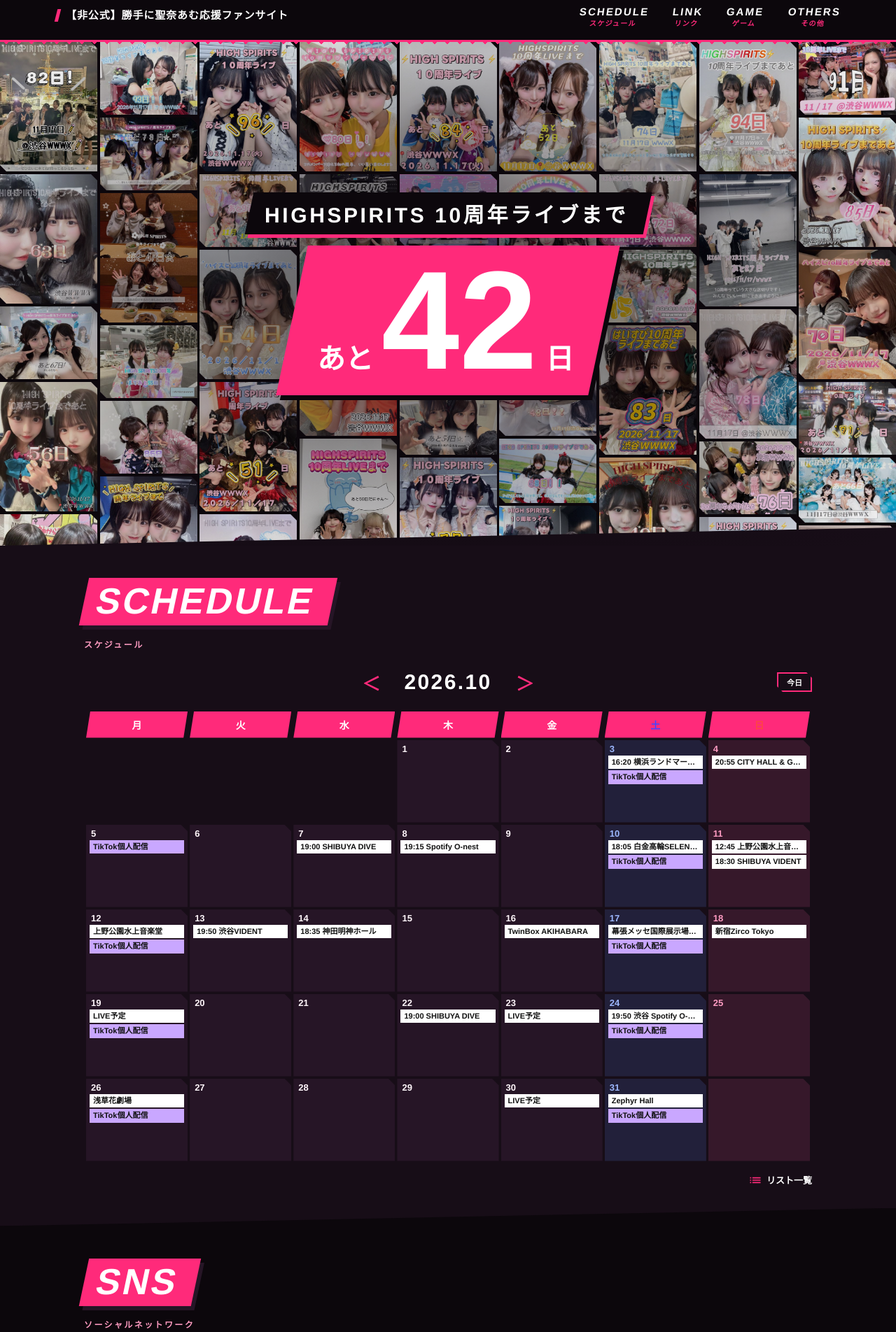
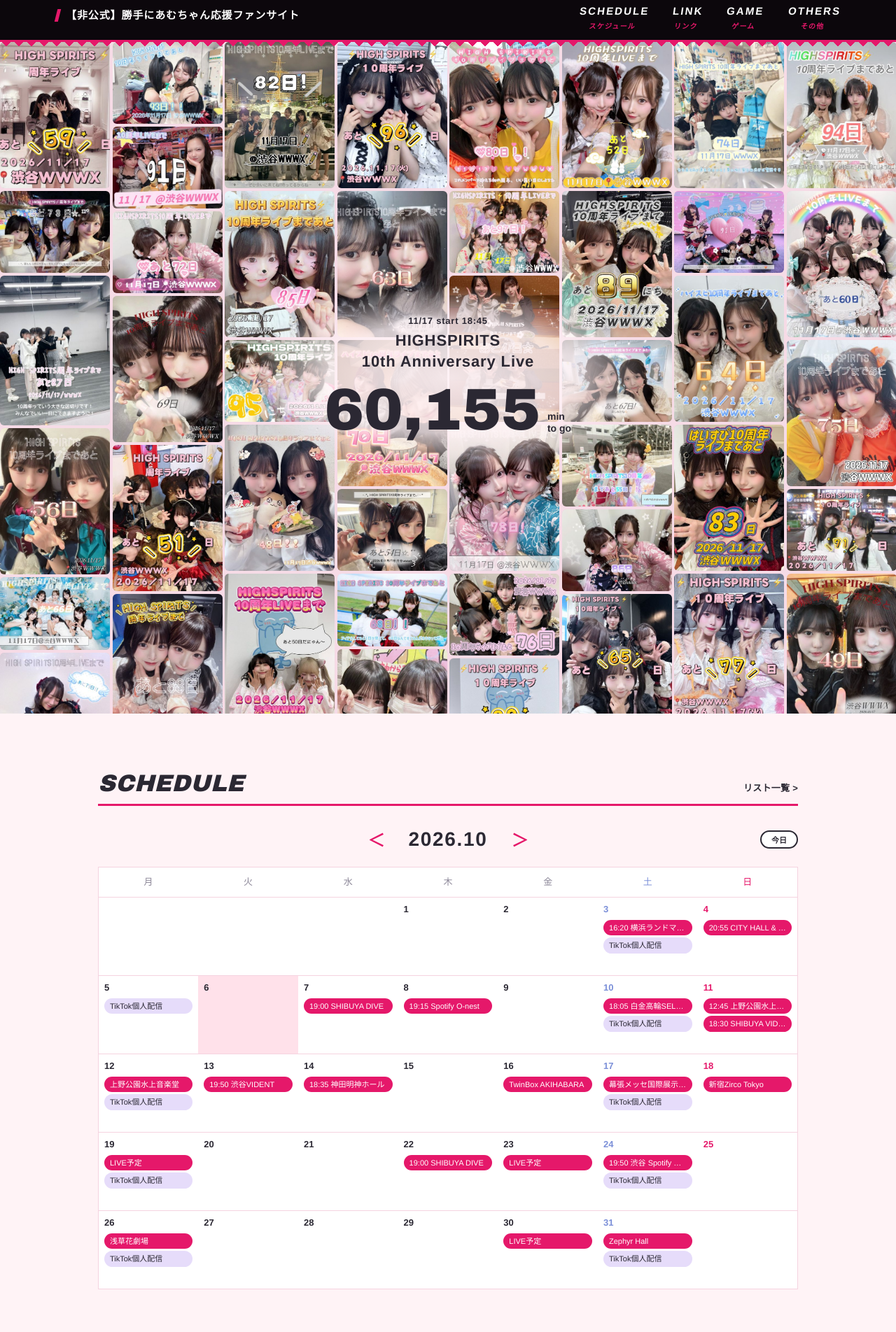
Before and after one commit to amu-fans/amu-fans.github.io, a plain HTML site: page index.html in a window 1280 px wide. Shown: the part 12-1916 px from the top of the page at 70% size. Drawn offline with Linux system fonts and the light colour scheme.

Commit message:
Add files via upload

```diff
--- a/header.html
+++ b/header.html
@@ -1,6 +1,6 @@
 <!-- ヘッダー -->
 <header class="header" id="header">
-  <a href="index.html" class="site-logo" id="siteLogo">【非公式】勝手に聖奈あむ応援ファンサイト</a>
+  <a href="index.html" class="site-logo" id="siteLogo">【非公式】勝手にあむちゃん応援ファンサイト</a>
   <div class="hamburger" id="hamburger"><span></span><span></span><span></span></div>
 </header>
 
@@ -15,7 +15,7 @@
   <div class="nav-note">
     <p>※当サイトはファンの運営する非公式ファンサイトであり、<br>所属事務所・公式運営元とは一切関係ありません。</p>
     <p style="margin-top:8px">※サイト内に掲載している名称、スケジュール情報等の権利は<br>各権利所有者に帰属します。</p>
-    <p style="margin-top:12px;font-size:10px">&copy; 2026 勝手に聖奈あむ応援ファンサイト</p>
+    <p style="margin-top:12px;font-size:10px">&copy; 2026 勝手にあむちゃん応援ファンサイト</p>
   </div>
 </nav>
 
@@ -23,5 +23,5 @@
 <footer id="sharedFooter" class="site-footer">
   <p>※当サイトはファンの運営する非公式ファンサイトであり、<br>所属事務所・公式運営元とは一切関係ありません。</p>
   <p>※サイト内に掲載している名称、スケジュール情報等の権利は<br>各権利所有者に帰属します。</p>
-  <p class="copy">&copy; 2026 勝手に聖奈あむ応援ファンサイト</p>
+  <p class="copy">&copy; 2026 勝手にあむちゃん応援ファンサイト</p>
 </footer>
--- a/index.html
+++ b/index.html
@@ -8,7 +8,6 @@
 <script src="countdown/list.js"></script>
 
 <style>
-
 :root{--main-pink:#ff2a7a;--text-black:#111111;--bg-white:#ffffff;--pk:#ff2a7a;--pk2:#ff9cc2;--k:#0c070c;--k2:#170d17;--k3:#261526;--wh:#fff6fa;--mu:#bba6b4;--ln:#4a2540;--lv:#c9a7ff}
 *{margin:0;padding:0;box-sizing:border-box}
 body{font-family:'Helvetica Neue',Arial,'Hiragino Kaku Gothic ProN','Hiragino Sans',Meiryo,sans-serif;-webkit-font-smoothing:antialiased}
@@ -57,65 +56,76 @@ body{font-family:'Helvetica Neue',Arial,'Hiragino Kaku Gothic ProN','Hiragino Sa
 .nav-list span{font-size:10px;letter-spacing:.12em;margin-top:0}
 .nav-list a:hover span{color:#fff}
 }
-
-body{background:var(--k);color:var(--wh);overflow-x:hidden}
+/* ===== 桜色テーマ上書き ===== */
+:root{--main-pink:#e5186a;--pk:#e5186a;--pk2:#ff7aa8;--sk:#fff3f6;--sk2:#ffe1ea;--line:#f5d3e0;--ink:#2b2833;--mute:#8c8798}
+body{color:var(--ink);background:var(--sk);font-family:'Helvetica Neue',Arial,'Hiragino Kaku Gothic ProN','Hiragino Sans','Yu Gothic UI','Yu Gothic',Meiryo,sans-serif}
+.header:after{top:calc(100% + 3px)}
+.site-footer{position:relative;background:var(--k);color:#fff;border-top:3px solid var(--pk)}
+.site-footer:before{content:"";position:absolute;left:0;right:0;bottom:calc(100% + 3px);height:9px;pointer-events:none;background:linear-gradient(45deg,var(--pk) 25%,transparent 25%) -9px 0,linear-gradient(315deg,var(--pk) 25%,transparent 25%) -9px 0;background-size:18px 9px}
+.site-footer .copy{color:var(--pk2)}
+.modal-overlay{background:rgba(12,7,12,.6)}
+.modal-content{background:#fff;color:var(--ink);border:0;border-top:6px solid var(--pk);box-shadow:8px 8px 0 var(--k);clip-path:none}
+.modal-close-btn{color:var(--ink)}
+.modal-title{color:var(--ink);border-bottom:2px solid var(--pk)}
+.modal-label{color:var(--pk)}
+.modal-text{color:var(--ink)}
+.modal-text a{color:var(--pk)}
+body{line-height:1.7;overflow-x:hidden}
 main{display:block}
-#loading{position:fixed;inset:0;background:var(--k);display:flex;justify-content:center;align-items:center;z-index:9999;overflow:hidden;transition:transform .8s cubic-bezier(.8,0,.2,1)}
-#loading:before{content:"";position:absolute;inset:-10%;background:linear-gradient(115deg,transparent 38%,var(--pk) 38% 64%,transparent 64%)}
+#loading{position:fixed;inset:0;background:var(--pk);display:flex;justify-content:center;align-items:center;z-index:9999;overflow:hidden;transition:transform .8s cubic-bezier(.8,0,.2,1)}
 #loading.loaded{transform:translateY(-100%)}
-.loading-logo{position:relative;color:#fff;font-size:clamp(44px,12vw,78px);font-weight:900;text-align:center;line-height:1.15;letter-spacing:.08em;text-shadow:4px 4px 0 var(--k);animation:pulse 1.5s infinite}
+.loading-logo{color:#fff;font-size:clamp(44px,12vw,78px);font-weight:900;font-style:italic;text-align:center;line-height:1.15;letter-spacing:.08em;animation:pulse 1.5s infinite}
 .loading-logo-en{display:block;font-size:clamp(14px,3.6vw,22px);letter-spacing:.4em;margin-top:6px}
-@keyframes pulse{0%,100%{opacity:.55}50%{opacity:1}}
+@keyframes pulse{0%,100%{opacity:.6}50%{opacity:1}}
 .hero{--hh:64px;position:relative;padding-top:var(--hh)}
 @media(min-width:900px){.hero{--hh:72px}}
 .hero-box{position:relative;max-width:1280px;margin:0 auto}
-.cd-stack{position:relative;overflow:hidden;width:100%;height:calc(100vh - var(--hh));height:calc(100svh - var(--hh));background:var(--k)}
-@media(min-width:900px){.cd-stack{height:auto;aspect-ratio:16/9}}
-.cd-slot{position:absolute;display:block;overflow:hidden;background:var(--k3);clip-path:polygon(0 0,calc(100% - 9px) 0,100% 9px,100% 100%,9px 100%,0 calc(100% - 9px))}
+.cd-stack{position:relative;overflow:hidden;width:100%;height:calc(100vh - var(--hh));height:calc(100svh - var(--hh));background:#f6dbe6}
+@media(min-width:900px){.cd-stack{height:auto;aspect-ratio:4/3}}
+.cd-slot{position:absolute;display:block;overflow:hidden;background:#ecc9d9;border-radius:6px}
 .cd-slot img{position:absolute;inset:0;width:100%;height:100%;object-fit:cover;opacity:1;transition:opacity .8s ease}
 .cd-slot img.in{opacity:0}
 .cd-slot:not([href]){cursor:default}
-.hero-over{position:absolute;inset:0;z-index:2;display:flex;flex-direction:column;align-items:center;justify-content:center;text-align:center;pointer-events:none;background:radial-gradient(ellipse at center,rgba(12,7,12,.72),rgba(12,7,12,.2) 68%,transparent)}
-.hero-line{display:inline-block;background:var(--k);color:#fff;font-weight:900;font-size:clamp(15px,4vw,30px);letter-spacing:.12em;padding:8px 28px 8px 22px;transform:skewX(-12deg);box-shadow:5px 5px 0 var(--pk)}
-.hero-line span{display:inline-block;transform:skewX(12deg)}
-.countdown-wrapper{display:inline-block;margin-top:16px;padding:2px 44px 2px 36px;background:var(--pk);transform:skewX(-12deg);box-shadow:7px 7px 0 var(--k)}
-.countdown-text{display:flex;align-items:baseline;gap:8px;color:#fff;font-weight:900;transform:skewX(12deg)}
-.countdown-prefix,.countdown-suffix{font-size:clamp(20px,5vw,40px)}
-.countdown-number{font-size:clamp(84px,22vw,200px);line-height:1.05;padding:0 4px}
-.section-wrapper{padding:72px max(20px,calc((100% - 1040px)/2)) 56px;background:var(--k2);clip-path:polygon(0 26px,100% 0,100% 100%,0 100%);margin-top:-26px}
-#sns{background:var(--k)}
-.section-title{display:inline-block;padding:0 26px 0 18px;font-size:clamp(34px,7vw,52px);font-weight:900;line-height:1.3;letter-spacing:.06em;color:#fff;background:var(--pk);transform:skewX(-12deg);box-shadow:6px 6px 0 var(--k3);margin-bottom:8px}
-.section-subtitle{display:block;font-size:12px;font-weight:900;letter-spacing:.2em;color:var(--pk2);margin:10px 0 24px}
+.hero-over{position:absolute;inset:0;z-index:2;display:flex;align-items:center;justify-content:center;pointer-events:none}
+.hero-text{display:block;width:min(90%,580px);text-align:center;padding:40px 24px;color:var(--ink);text-decoration:none;background:radial-gradient(ellipse closest-side,rgba(255,243,246,.94),rgba(255,243,246,.8) 60%,rgba(255,243,246,0))}
+.hero-text[href]{pointer-events:auto;cursor:pointer}
+.cd-date{font-size:13px;font-weight:700;letter-spacing:.06em}
+.cd-title{font-size:clamp(17px,3.2vw,22px);font-weight:800;letter-spacing:.04em;line-height:1.35;margin:2px 0 8px}
+.cd-num{display:flex;justify-content:center;align-items:flex-end;gap:10px}
+.cd-num b{font-family:"Arial Black","Helvetica Neue",Arial,sans-serif;font-size:clamp(50px,11vw,84px);font-weight:900;font-variant-numeric:tabular-nums;line-height:1.1}
+.cd-unit{font-size:14px;font-weight:800;line-height:1.2;text-align:left;padding-bottom:clamp(5px,1.1vw,11px)}
+.section-wrapper{padding:80px max(20px,calc((100% - 1000px)/2)) 90px}
+#sns{background:#fff;border-top:1px solid var(--line)}
+.sec-head{display:flex;justify-content:space-between;align-items:baseline;border-bottom:3px solid var(--pk);padding-bottom:8px;margin-bottom:24px}
+.section-title{font-family:"Arial Black","Helvetica Neue",Arial,sans-serif;font-style:italic;font-weight:900;font-size:34px;letter-spacing:.01em;line-height:1.2;color:var(--ink)}
+.list-schedule-link{font-family:'Hiragino Sans','Hiragino Kaku Gothic ProN','Yu Gothic UI','Yu Gothic',Meiryo,sans-serif;font-size:13px;font-weight:600;letter-spacing:.02em;color:var(--ink);text-decoration:none}
+.list-schedule-link:hover{color:var(--pk)}
 .calendar-header{display:flex;justify-content:center;align-items:center;gap:20px;margin-bottom:16px;position:relative}
-.calendar-year-month{font-size:30px;font-weight:900;letter-spacing:.08em;color:#fff}
-.calendar-nav-btn{background:none;border:none;font-size:26px;color:var(--pk);cursor:pointer;font-weight:900;padding:4px 14px}
-.calendar-nav-btn:hover{color:#fff}
-.calendar-today-btn{position:absolute;right:0;background:none;color:#fff;border:2px solid var(--pk);padding:4px 12px;font-size:11px;font-weight:900;cursor:pointer;clip-path:polygon(0 0,calc(100% - 8px) 0,100% 8px,100% 100%,8px 100%,0 calc(100% - 8px))}
-.calendar-today-btn:hover{background:var(--pk)}
-.calendar-container{width:100%;border-collapse:separate;border-spacing:3px;table-layout:fixed;text-align:center}
-.calendar-container th{padding:9px 0;font-size:12px;font-weight:900;color:#fff;background:var(--pk);clip-path:polygon(6px 0,100% 0,calc(100% - 6px) 100%,0 100%)}
-.calendar-container td{height:88px;vertical-align:top;padding:3px;font-size:12px;font-weight:700;color:var(--wh);background:var(--k3);clip-path:polygon(0 0,calc(100% - 10px) 0,100% 10px,100% 100%,0 100%)}
-.calendar-container td:empty{background:transparent}
-.calendar-container td:nth-child(6){background:#22203a}
-.calendar-container td:nth-child(7),.calendar-container td.is-holiday{background:#36182a}
-.date-num{text-align:left;padding-left:2px;margin-bottom:2px;color:var(--wh)}
-.calendar-container td:nth-child(6) .date-num{color:#9db8ff}
-.calendar-container td:nth-child(7) .date-num,.calendar-container td.is-holiday .date-num{color:var(--pk2)}
-.event-item{display:block;font-size:8px;padding:2px 3px;margin-bottom:2px;text-align:left;line-height:1.25;white-space:nowrap;overflow:hidden;text-overflow:ellipsis;cursor:pointer;font-weight:900;text-decoration:none}
-.event-item:active{transform:scale(.95)}
-.event-item.cat-anniv{background:var(--pk);color:#fff}
-.event-item.cat-live{background:#fff;color:#111}
-.event-item.cat-tiktok{background:var(--lv);color:#111}
-.list-schedule-link{display:flex;justify-content:flex-end;align-items:center;gap:6px;margin-top:14px;color:#fff;text-decoration:none;font-size:13px;font-weight:900}
-.list-schedule-link svg{width:20px;height:20px;fill:var(--pk)}
-.list-schedule-link:hover{color:var(--pk2)}
+.calendar-year-month{font-size:28px;font-weight:800;letter-spacing:.06em}
+.calendar-nav-btn{background:none;border:none;font-size:24px;color:var(--pk);cursor:pointer;font-weight:900;padding:4px 14px}
+.calendar-nav-btn:hover{color:var(--ink)}
+.calendar-today-btn{position:absolute;right:0;background:#fff;color:var(--ink);border:2px solid var(--ink);border-radius:999px;padding:3px 14px;font-size:11px;font-weight:800;cursor:pointer}
+.calendar-today-btn:hover{background:var(--pk);color:#fff;border-color:var(--pk)}
+.calendar-container{width:100%;border-collapse:collapse;table-layout:fixed;text-align:center;background:#fff;border:1px solid var(--line)}
+.calendar-container th{padding:10px 0;font-size:12px;font-weight:500;color:var(--mute);border-bottom:1px solid var(--line)}
+.calendar-container th.sa{color:#7b8fd8}.calendar-container th.su{color:var(--pk)}
+.calendar-container td{height:88px;vertical-align:top;padding:5px;font-size:12px;border-bottom:1px solid var(--line);color:var(--ink)}
+.calendar-container td.today{background:var(--sk2)}
+.date-num{text-align:left;font-weight:700;margin-bottom:2px}
+.calendar-container td:nth-child(6) .date-num{color:#7b8fd8}
+.calendar-container td:nth-child(7) .date-num{color:var(--pk)}
+.event-item{display:block;margin-top:3px;font-size:10px;padding:1px 8px;border-radius:99px;white-space:nowrap;overflow:hidden;text-overflow:ellipsis;text-align:left;cursor:pointer;text-decoration:none}
+.event-item:active{transform:scale(.96)}
+.event-item.cat-live{background:var(--pk);color:#fff}
+.event-item.cat-tiktok{background:#e6dcfa;color:var(--ink)}
+.event-item.cat-anniv{background:#fff;color:var(--pk);border:1.5px solid var(--pk)}
 .sns-group{margin-bottom:30px}
-.sns-group-title{font-size:18px;font-weight:900;color:#fff;margin-bottom:14px;padding-left:12px;border-left:5px solid var(--pk);line-height:1.1}
+.sns-group-title{font-size:16px;font-weight:800;color:var(--ink);margin-bottom:14px;padding-left:10px;border-left:4px solid var(--pk);line-height:1.1}
 .social-icons-wrapper{display:flex;flex-wrap:wrap;gap:18px}
-.social-icon{width:52px;height:52px;display:flex;justify-content:center;align-items:center;color:#fff;border:2px solid var(--pk);border-radius:50%;text-decoration:none;transition:background .2s,transform .2s}
-.social-icon:hover{background:var(--pk);transform:translateY(-3px)}
+.social-icon{width:52px;height:52px;display:flex;justify-content:center;align-items:center;color:var(--ink);background:#fff;border:2px solid var(--pk);border-radius:50%;text-decoration:none;transition:background .2s,color .2s,transform .2s}
+.social-icon:hover{background:var(--pk);color:#fff;transform:translateY(-3px)}
 .social-icon svg{width:24px;height:24px;fill:currentColor}
-@media(min-width:900px){.calendar-container td{height:118px;padding:5px;font-size:13px}.event-item{font-size:11px;padding:3px 5px}.calendar-container th{font-size:14px}}
+@media(min-width:900px){.calendar-container td{height:112px;padding:6px 8px;font-size:13px}.event-item{font-size:11px;padding:2px 8px}.calendar-container th{font-size:13px}}
 @media(prefers-reduced-motion:reduce){#loading{transition:none}.loading-logo{animation:none}}
 
 </style>
@@ -138,14 +148,11 @@ main{display:block}
       <div class="hero-box">
         <div class="cd-stack" id="cdStack"></div>
         <div class="hero-over">
-          <p class="hero-line"><span>HIGHSPIRITS 10周年ライブまで</span></p>
-          <div class="countdown-wrapper" id="crayonCountdown">
-            <div class="countdown-text">
-              <span class="countdown-prefix">あと</span>
-              <span class="countdown-number" id="crayonDays">--</span>
-              <span class="countdown-suffix">日</span>
-            </div>
-          </div>
+          <a class="hero-text" id="cdTextLink">
+            <p class="cd-date">11/17 start 18:45</p>
+            <p class="cd-title">HIGHSPIRITS<br>10th Anniversary Live</p>
+            <div class="cd-num" id="crayonCountdown"><b id="crayonDays">--</b><span class="cd-unit">min<br>to go</span></div>
+          </a>
         </div>
       </div>
     </section>
@@ -153,8 +160,7 @@ main{display:block}
 
 <!-- スケジュールセクション -->
     <section id="schedule" class="section-wrapper">
-      <h2 class="section-title">SCHEDULE</h2>
-      <span class="section-subtitle">スケジュール</span>
+      <div class="sec-head"><h2 class="section-title">SCHEDULE</h2><a href="schedule-light.html" class="list-schedule-link">リスト一覧 &gt;</a></div>
 
       <div class="calendar-header">
         <button class="calendar-nav-btn" onclick="prevMonth()">＜</button>
@@ -172,28 +178,19 @@ main{display:block}
             <th>水</th>
             <th>木</th>
             <th>金</th>
-            <th style="color: #4444ff;">土</th>
-            <th style="color: #ff4444;">日</th>
+            <th class="sa">土</th>
+            <th class="su">日</th>
           </tr>
         </thead>
         <tbody id="calendarBody">
           <!-- JSで動的にカレンダー枠を描画 -->
         </tbody>
       </table>
-
-      <!-- リスト一覧への導線 -->
-      <a href="schedule-light.html" class="list-schedule-link">
-        <svg viewBox="0 0 24 24">
-          <path d="M3 13h2v-2H3v2zm0 4h2v-2H3v2zm0-8h2V7H3v2zm4 4h14v-2H7v2zm0 4h14v-2H7v2zM7 7v2h14V7H7z"/>
-        </svg>
-        リスト一覧
-      </a>
     </section>
 
     <!-- SNSセクション -->
     <section id="sns" class="section-wrapper">
-      <h2 class="section-title">SNS</h2>
-      <span class="section-subtitle">ソーシャルネットワーク</span>
+      <div class="sec-head"><h2 class="section-title">SNS</h2></div>
 
       <div class="sns-group">
         <h3 class="sns-group-title">-個人-</h3>
@@ -492,7 +489,8 @@ main{display:block}
             eventsHtml += `<a class="event-item ${catClass}" onclick="openEventDetails(event, '${encodeURIComponent(JSON.stringify(ev))}')">${label}</a>`;
           });
 
-          rowHtml += `<td>
+          const _n = new Date(); const _t = (year === _n.getFullYear() && month === _n.getMonth() && dateCounter === _n.getDate());
+          rowHtml += `<td${_t ? ' class="today"' : ''}>
             <div class="date-num">${dateCounter}</div>
             ${eventsHtml}
           </td>`;
@@ -683,26 +681,18 @@ main{display:block}
   }
 
   function initCrayonCountdown() {
-    const targetDate = new Date(2026, 10, 17, 0, 0, 0).getTime();
-    const daysEl = document.getElementById('crayonDays');
-    const wrapperEl = document.getElementById('crayonCountdown');
-
-    if (!daysEl || !wrapperEl) return;
-
+    const T = new Date('2026-11-17T18:45:00+09:00').getTime();   // 開演 18:45（日本時間）
+    const minEl = document.getElementById('crayonDays');
+    const linkEl = document.getElementById('cdTextLink');
+    if (!minEl || !linkEl) return;
     function update() {
-      const now = new Date().getTime();
-      const distance = targetDate - now;
-
-      if (distance <= 0) {
-        wrapperEl.style.display = 'none';
-        return;
-      }
-      const days = Math.ceil(distance / (1000 * 60 * 60 * 24));
-      daysEl.textContent = days;
+      const m = Math.floor((T - Date.now()) / 60000);
+      if (m < 0) { linkEl.style.display = 'none'; return; }       // 開演後は非表示
+      const t = m.toLocaleString('ja-JP');
+      if (minEl.textContent !== t) minEl.textContent = t;
     }
-
     update();
-    setInterval(update, 1000 * 60 * 60);
+    setInterval(update, 1000);
   }
 
   // ==================================================
@@ -712,6 +702,8 @@ main{display:block}
   //  ・画像は countdown/list.js に ["ファイル名","Xの投稿URL"] で登録（順番は不問）
   // ==================================================
   function renderCountdownStack() {
+    const tl = document.getElementById('cdTextLink');   // 「HIGHSPIRITS 10周年ライブまで あと○日」のリンク先
+    if (tl && typeof COUNTDOWN_LINK !== 'undefined' && /^https?:\/\//.test(COUNTDOWN_LINK)) { tl.href = COUNTDOWN_LINK; tl.target = '_blank'; tl.rel = 'noopener'; }
     const box = document.getElementById('cdStack');
     if (!box || typeof COUNTDOWN_IMAGES === 'undefined' || !COUNTDOWN_IMAGES.length) return;
     const items = COUNTDOWN_IMAGES.map(e => Array.isArray(e) ? { f: e[0], u: e[1] || '' } : { f: e, u: '' });
@@ -736,7 +728,7 @@ main{display:block}
       const my = ++token; clearInterval(timer);
       box.innerHTML = ''; slots = []; shown = new Map(); busy = false;
       const W = box.clientWidth, H = box.clientHeight; lastW = W;
-      const n = innerWidth >= 900 ? 9 : 5, cw = (W - GAP * (n - 1)) / n, colH = Array(n).fill(0);
+      const n = innerWidth >= 900 ? 8 : 5, cw = (W - GAP * (n - 1)) / n, colH = Array(n).fill(0);
       const order = shuffle(items.map((_, i) => i));
       order.slice(0, Math.ceil(n * H / cw) + n).forEach(load);
       let k = 0;
```
Also changed, not shown: game-tap.html (+20 -7 lines), game.html (+25 -12 lines), others.html (+15 -2 lines), schedule-light.html (+42 -30 lines).
